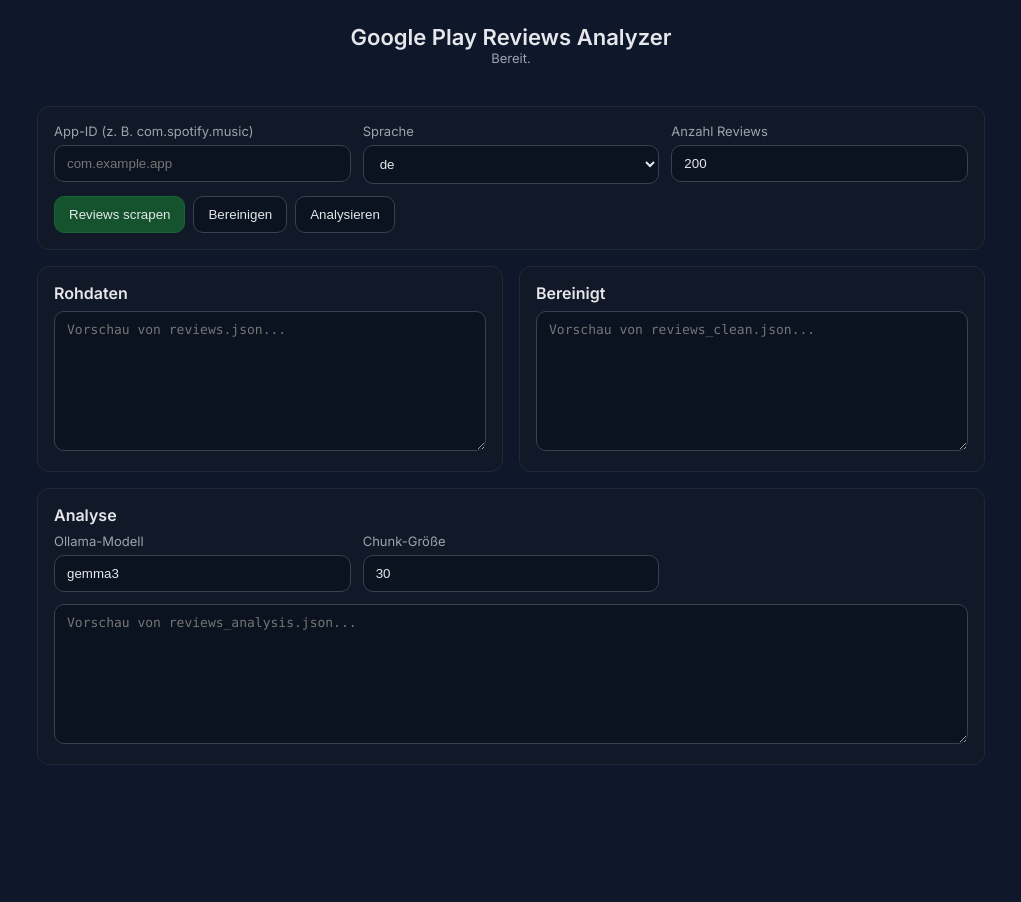
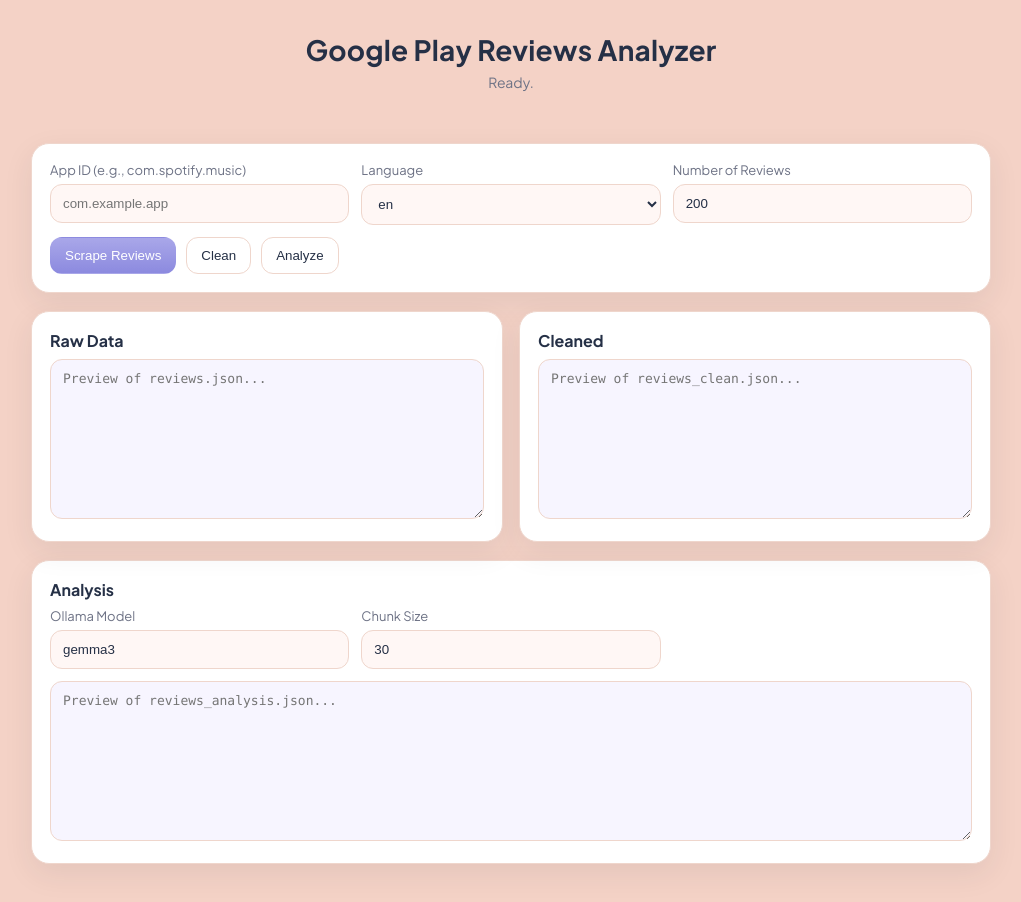
Before and after one commit to TheRealUselessCode/AppSentimentAnalyser, a website: page public/index.html in a window 1280 px wide. Shown: the whole page, without its empty margins (129-1150 px from the left). Before the commit the page ends 800 px from the top, so only its background shows below. Drawn offline with Linux system fonts and the light colour scheme.

Commit message:
reworked frontend and fixed preview

```diff
--- a/public/app.js
+++ b/public/app.js
@@ -28,14 +28,14 @@ async function fetchJson(path) {
 }
 
 async function refreshPreviews() {
-	const raw = await fetch('/reviews.json').then(r => r.ok ? r.text() : '');
-	rawOut.value = raw || '';
+	const raw = await fetchJson('/reviews.json');
+	rawOut.value = raw ? JSON.stringify(raw, null, 2) : '';
 
-	const clean = await fetch('/reviews_clean.json').then(r => r.ok ? r.text() : '');
-	cleanOut.value = clean || '';
+	const clean = await fetchJson('/reviews_clean.json');
+	cleanOut.value = clean ? JSON.stringify(clean, null, 2) : '';
 
-	const analysis = await fetch('/reviews_analysis.json').then(r => r.ok ? r.text() : '');
-	analysisOut.value = analysis || '';
+	const analysis = await fetchJson('/reviews_analysis.json');
+	analysisOut.value = analysis ? JSON.stringify(analysis, null, 2) : '';
 }
 
 btnScrape.addEventListener('click', async () => {
@@ -43,11 +43,11 @@ btnScrape.addEventListener('click', async () => {
 	const language = languageEl.value.trim();
 	const numberOfReviews = Number(numEl.value);
 	if (!appId) {
-		setStatus('Bitte App-ID angeben.');
+		setStatus('Please provide an App ID.');
 		return;
 	}
 
-	setStatus('Scrape läuft...');
+	setStatus('Scraping in progress...');
 	btnScrape.disabled = true; btnClean.disabled = true; btnAnalyze.disabled = true;
 	try {
 		const res = await fetch('/api/scrape-reviews', {
@@ -56,29 +56,29 @@ btnScrape.addEventListener('click', async () => {
 			body: JSON.stringify({ appId, numberOfReviews, language })
 		});
 		const data = await res.json();
-		if (!res.ok) throw new Error(data?.error || 'Fehler beim Scrapen');
-		setStatus('Scrape fertig.');
+		if (!res.ok) throw new Error(data?.error || 'Error while scraping');
+		setStatus('Scrape finished.');
 		await refreshPreviews();
 	} catch (e) {
 		console.error(e);
-		setStatus('Fehler: ' + e.message);
+		setStatus('Error: ' + e.message);
 	} finally {
 		btnScrape.disabled = false; btnClean.disabled = false; btnAnalyze.disabled = false;
 	}
 });
 
 btnClean.addEventListener('click', async () => {
-	setStatus('Bereinigung läuft...');
+	setStatus('Cleaning in progress...');
 	btnScrape.disabled = true; btnClean.disabled = true; btnAnalyze.disabled = true;
 	try {
 		const res = await fetch('/api/clean-reviews', { method: 'POST' });
 		const data = await res.json();
-		if (!res.ok) throw new Error(data?.error || 'Fehler bei der Bereinigung');
-		setStatus('Bereinigung fertig.');
+		if (!res.ok) throw new Error(data?.error || 'Error while cleaning');
+		setStatus('Cleaning finished.');
 		await refreshPreviews();
 	} catch (e) {
 		console.error(e);
-		setStatus('Fehler: ' + e.message);
+		setStatus('Error: ' + e.message);
 	} finally {
 		btnScrape.disabled = false; btnClean.disabled = false; btnAnalyze.disabled = false;
 	}
@@ -87,7 +87,7 @@ btnClean.addEventListener('click', async () => {
 btnAnalyze.addEventListener('click', async () => {
 	const languageModel = modelEl.value.trim() || 'gemma3';
 	const chunkSize = Number(chunkEl.value) || 30;
-	setStatus('Analyse läuft... (Ollama)');
+	setStatus('Analysis in progress... (Ollama)');
 	btnScrape.disabled = true; btnClean.disabled = true; btnAnalyze.disabled = true;
 	try {
 		const res = await fetch('/api/analyze-reviews', {
@@ -96,12 +96,12 @@ btnAnalyze.addEventListener('click', async () => {
 			body: JSON.stringify({ languageModel, chunkSize })
 		});
 		const data = await res.json();
-		if (!res.ok) throw new Error(data?.error || 'Fehler bei der Analyse');
-		setStatus('Analyse fertig.');
+		if (!res.ok) throw new Error(data?.error || 'Error during analysis');
+		setStatus('Analysis finished.');
 		await refreshPreviews();
 	} catch (e) {
 		console.error(e);
-		setStatus('Fehler: ' + e.message);
+		setStatus('Error: ' + e.message);
 	} finally {
 		btnScrape.disabled = false; btnClean.disabled = false; btnAnalyze.disabled = false;
 	}
--- a/public/index.html
+++ b/public/index.html
@@ -1,92 +1,81 @@
 <!doctype html>
-<html lang="de">
+	<html lang="en">
 	<head>
 		<meta charset="utf-8" />
 		<meta name="viewport" content="width=device-width, initial-scale=1" />
 		<title>Google Play Reviews Analyzer</title>
 		<link rel="preconnect" href="https://fonts.googleapis.com">
 		<link rel="preconnect" href="https://fonts.gstatic.com" crossorigin>
-		<link href="https://fonts.googleapis.com/css2?family=Inter:wght@400;600&display=swap" rel="stylesheet">
-		<style>
-			:root { --bg:#0f172a; --card:#111827; --text:#e5e7eb; --muted:#9ca3af; --accent:#22c55e; --danger:#ef4444; }
-			* { box-sizing: border-box; }
-			body { margin:0; font-family: Inter, system-ui, -apple-system, Segoe UI, Roboto, Arial, sans-serif; background: var(--bg); color: var(--text); }
-			header { padding: 24px; text-align:center; }
-			h1 { margin:0; font-size: 22px; }
-			main { max-width: 980px; margin: 0 auto; padding: 16px; }
-			.card { background: var(--card); border: 1px solid #1f2937; border-radius: 12px; padding: 16px; margin-bottom: 16px; }
-			.grid { display:grid; grid-template-columns: repeat(3, 1fr); gap:12px; }
-			label { display:block; font-size:13px; color: var(--muted); margin-bottom:6px; }
-			input, select, textarea { width:100%; padding:10px 12px; border-radius:10px; border:1px solid #374151; background:#0b1220; color:var(--text); }
-			textarea { min-height: 140px; }
-			.actions { display:flex; gap:8px; flex-wrap:wrap; }
-			button { padding:10px 14px; border-radius:10px; border:1px solid #374151; background:#0b1220; color:var(--text); cursor:pointer; }
-			button.primary { background:#14532d; border-color:#166534; }
-			button.primary:hover { background:#166534; }
-			button.warn { background:#3f0d11; border-color:#7f1d1d; }
-			.status { font-size: 13px; color: var(--muted); }
-			.mono { font-family: ui-monospace, SFMono-Regular, Menlo, Monaco, Consolas, "Liberation Mono", "Courier New", monospace; font-size: 13px; }
-			.columns { display:grid; grid-template-columns: 1fr 1fr; gap:16px; }
-			@media (max-width: 860px) { .grid { grid-template-columns: 1fr; } .columns { grid-template-columns: 1fr; } }
-		</style>
+		<link href="https://fonts.googleapis.com/css2?family=Plus+Jakarta+Sans:wght@400;600;700&display=swap" rel="stylesheet">
+		<link href="/styles.css" rel="stylesheet">
 	</head>
 	<body>
 		<header>
 			<h1>Google Play Reviews Analyzer</h1>
-			<div class="status" id="status">Bereit.</div>
+			<div class="status" id="status">Ready.</div>
 		</header>
 		<main>
 			<section class="card">
 				<div class="grid">
 					<div>
-						<label for="appId">App-ID (z. B. com.spotify.music)</label>
+						<label for="appId">App ID (e.g., com.spotify.music)</label>
 						<input id="appId" placeholder="com.example.app" />
 					</div>
 					<div>
-						<label for="language">Sprache</label>
+						<label for="language">Language</label>
 						<select id="language">
+							<option value="en">en</option>
 							<option value="de">de</option>
-							<option value="en">en</option>
 							<option value="fr">fr</option>
 							<option value="es">es</option>
+							<option value="it">it</option>
+							<option value="pt">pt</option>
+							<option value="nl">nl</option>
+							<option value="ru">ru</option>
+							<option value="tr">tr</option>
+							<option value="ar">ar</option>
+							<option value="hi">hi</option>
+							<option value="ja">ja</option>
+							<option value="ko">ko</option>
+							<option value="zh">zh</option>
 						</select>
 					</div>
 					<div>
-						<label for="num">Anzahl Reviews</label>
+						<label for="num">Number of Reviews</label>
 						<input id="num" type="number" min="1" max="5000" value="200" />
 					</div>
 				</div>
 				<div style="margin-top:12px" class="actions">
-					<button id="btnScrape" class="primary">Reviews scrapen</button>
-					<button id="btnClean">Bereinigen</button>
-					<button id="btnAnalyze">Analysieren</button>
+					<button id="btnScrape" class="primary">Scrape Reviews</button>
+					<button id="btnClean">Clean</button>
+					<button id="btnAnalyze">Analyze</button>
 				</div>
 			</section>
 
 			<section class="columns">
 				<div class="card">
-					<h3 style="margin:0 0 8px 0; font-size:16px;">Rohdaten</h3>
-					<textarea id="rawOut" class="mono" placeholder="Vorschau von reviews.json..."></textarea>
+					<h3 style="margin:0 0 8px 0; font-size:16px;">Raw Data</h3>
+					<textarea id="rawOut" class="mono" placeholder="Preview of reviews.json..." readonly></textarea>
 				</div>
 				<div class="card">
-					<h3 style="margin:0 0 8px 0; font-size:16px;">Bereinigt</h3>
-					<textarea id="cleanOut" class="mono" placeholder="Vorschau von reviews_clean.json..."></textarea>
+					<h3 style="margin:0 0 8px 0; font-size:16px;">Cleaned</h3>
+					<textarea id="cleanOut" class="mono" placeholder="Preview of reviews_clean.json..." readonly></textarea>
 				</div>
 			</section>
 
 			<section class="card">
-				<h3 style="margin:0 0 8px 0; font-size:16px;">Analyse</h3>
+				<h3 style="margin:0 0 8px 0; font-size:16px;">Analysis</h3>
 				<div class="grid">
 					<div>
-						<label for="model">Ollama-Modell</label>
+						<label for="model">Ollama Model</label>
 						<input id="model" value="gemma3" />
 					</div>
 					<div>
-						<label for="chunk">Chunk-Größe</label>
+						<label for="chunk">Chunk Size</label>
 						<input id="chunk" type="number" min="5" max="200" value="30" />
 					</div>
 				</div>
-				<textarea id="analysisOut" class="mono" style="margin-top:12px" placeholder="Vorschau von reviews_analysis.json..."></textarea>
+				<textarea id="analysisOut" class="mono" style="margin-top:12px" placeholder="Preview of reviews_analysis.json..." readonly></textarea>
 			</section>
 		</main>
 
--- /dev/null
+++ b/public/styles.css
@@ -0,0 +1,66 @@
+/* Modern pastel theme */
+:root{
+  /* Palette inspired by provided image: peach, white, lavender, soft pink */
+  --bg: #f4d2c6;            /* pastel peach background */
+  --card: #ffffff;          /* white cards */
+  --text: #253046;          /* deep slate for readability */
+  --muted: #6d7285;         /* muted slate */
+  --border: #efd6cc;        /* soft peach border */
+  --accent: #a9a7e9;        /* lavender accent */
+  --accent-strong: #8c8adf; /* deeper lavender */
+  --accent-contrast: #2b2a66; /* dark indigo for contrast */
+  --accent-soft: #e9e9ff;   /* very light lavender */
+  --success: #9fe3d4;       /* minty success */
+  --danger: #f4b6c2;        /* soft pink red */
+  --input-bg: #fff7f5;      /* light peach input */
+  --code-bg: #f7f5ff;       /* light lavender code bg */
+  --shadow: 0 10px 30px rgba(37, 48, 70, 0.08);
+}
+
+*{box-sizing:border-box}
+html,body{height:100%}
+body{margin:0; font-family: "Plus Jakarta Sans", system-ui, -apple-system, Segoe UI, Roboto, Arial, sans-serif; background:var(--bg); color:var(--text);}
+
+/* Header */
+header{ padding:32px 24px; text-align:center; }
+h1{ margin:0; font-size:28px; letter-spacing:0.2px; }
+.status{ margin-top:6px; font-size:14px; color:var(--muted); }
+
+/* Layout */
+main{ max-width: 1000px; margin: 0 auto; padding: 20px; }
+.columns{ display:grid; grid-template-columns: 1fr 1fr; gap:16px; }
+.grid{ display:grid; grid-template-columns: repeat(3, 1fr); gap:12px; }
+
+/* Card */
+.card{ background:var(--card); border:1px solid var(--border); border-radius:18px; padding:18px; margin-bottom:18px; box-shadow: var(--shadow); }
+.card h3{ margin:0 0 8px 0; font-size:16px; }
+
+/* Form */
+label{ display:block; font-size:13px; color:var(--muted); margin-bottom:6px; }
+input, select, textarea{ width:100%; padding:11px 12px; border-radius:12px; border:1px solid var(--border); background:var(--input-bg); color:var(--text); outline:none; transition:border-color .15s ease, box-shadow .15s ease, background-color .15s ease; }
+input:focus, select:focus, textarea:focus{ border-color:var(--accent); box-shadow:0 0 0 4px var(--accent-soft); }
+textarea{ min-height:160px; }
+.mono{ font-family: ui-monospace, SFMono-Regular, Menlo, Monaco, Consolas, "Liberation Mono", "Courier New", monospace; font-size: 13px; background: var(--code-bg); }
+
+/* Actions */
+.actions{ display:flex; gap:10px; flex-wrap:wrap; }
+button{ padding:10px 14px; border-radius:12px; border:1px solid var(--border); background:#fff; color:var(--text); cursor:pointer; transition:transform .06s ease, box-shadow .2s ease, background-color .2s ease, border-color .15s ease; }
+button:hover{ transform:translateY(-1px); box-shadow: var(--shadow); border-color: var(--accent); }
+button:disabled{ opacity:.6; cursor:not-allowed; }
+
+/* Primary button */
+button.primary{ background: linear-gradient(180deg, var(--accent), var(--accent-strong)); color:#fff; border-color: transparent; }
+button.primary:hover{ background: linear-gradient(180deg, var(--accent-strong), var(--accent-strong)); }
+
+/* Danger style (if needed) */
+button.warn{ background: #fff0f5; border-color:#f8c6d2; color:#7f1d1d; }
+button.warn:hover{ background:#ffe6ee; }
+
+/* Sections spacing tweaks */
+section.card .grid + .actions{ margin-top:12px; }
+
+/* Responsive */
+@media (max-width: 860px){
+  .grid{ grid-template-columns: 1fr; }
+  .columns{ grid-template-columns: 1fr; }
+}
```
Also changed, not shown: logic/server.js (+32 -0 lines).
